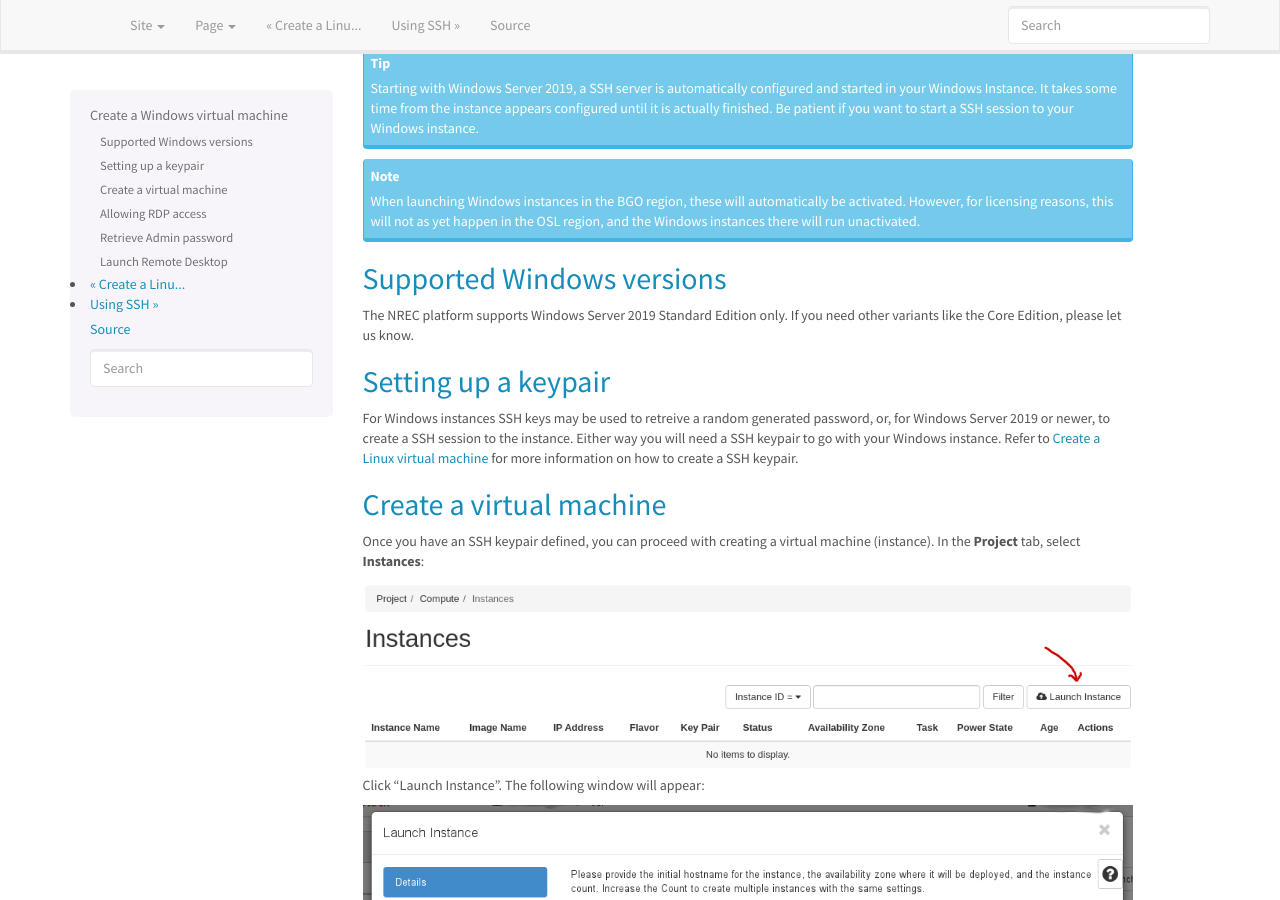
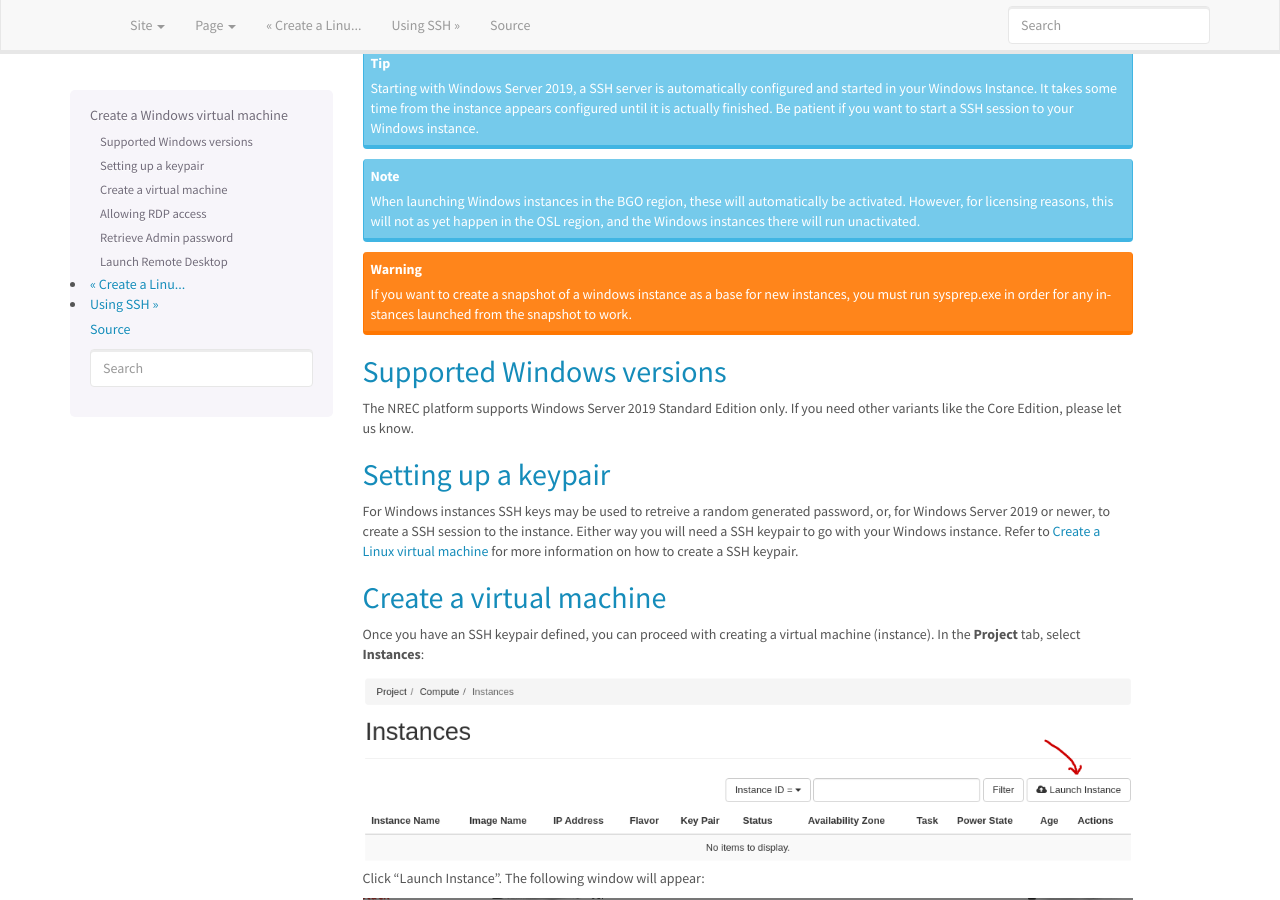
Before and after one commit to norcams/docs-enduser, a Sphinx documentation site: the page built from docs/create-windows-machine.rst, in a window 1280 px wide and 900 px high, scrolled down 435 px. Built offline with Sphinx 7.4.7, drawn with Linux system fonts in a browser that asks for light colours.

Commit message:
add sysprep warning for windows instances

```diff
--- a/docs/create-windows-machine.rst
+++ b/docs/create-windows-machine.rst
@@ -25,6 +25,11 @@ Last changed: |date|
    When launching Windows instances in the BGO region, these will automatically
    be activated. However, for licensing reasons, this will not as yet happen
    in the OSL region, and the Windows instances there will run unactivated.
+
+.. WARNING::
+   If you want to create a snapshot of a windows instance as a base for new
+   instances, you must run sysprep.exe in order for any instances launched from
+   the snapshot to work.
 
 
 Supported Windows versions
```
